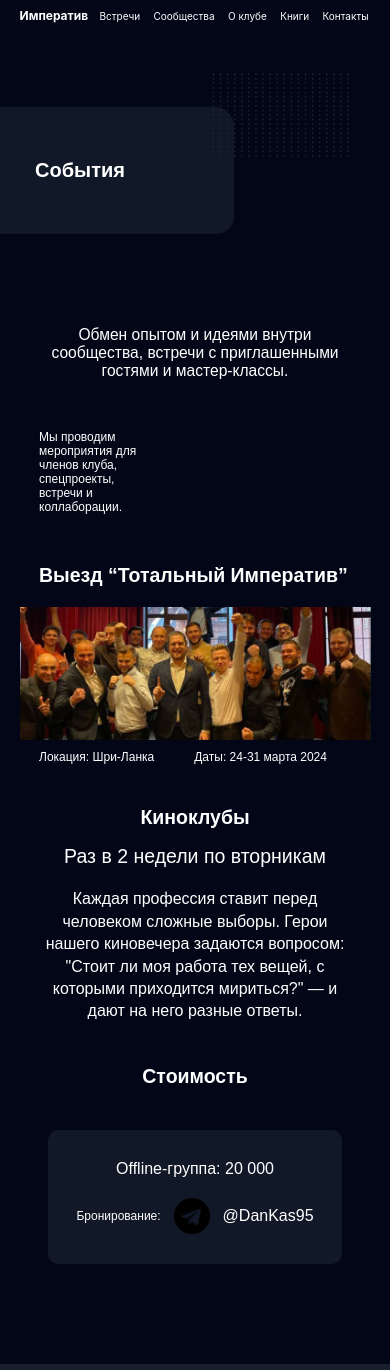
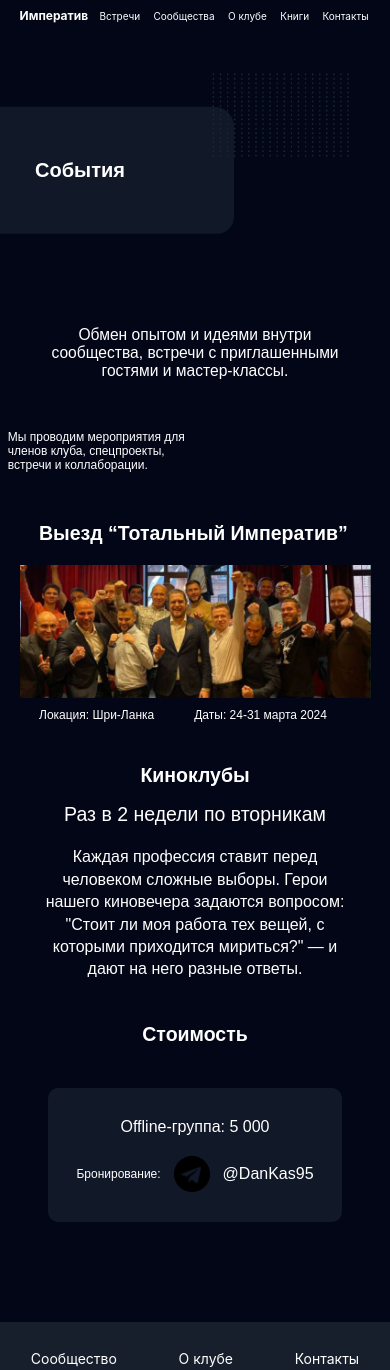
Before and after one commit to paladiandrew/Imperative, a React (Create React App) app: page /meetings in a window 390 px wide. Shown: the top 1370 px of the page. Built offline with nearby package versions, Linux system fonts and the light colour scheme.

Commit message:
глобальное обновление - третьи правки

```diff
--- a/package.json
+++ b/package.json
@@ -1,6 +1,6 @@
 {
   "name": "imperative",
-  "version": "0.1.2",
+  "version": "0.1.3",
   "private": true,
   "dependencies": {
     "@testing-library/dom": "^10.4.0",
--- a/src/pages/about.jsx
+++ b/src/pages/about.jsx
@@ -109,7 +109,7 @@ const About = () => {
                 </div>
                 <div className="membership-item">
                     <p>За полгода</p>
-                    <p>Online-группа: 60 000</p>
+                    <p>Online-группа: 48 000</p>
                     <p>Offline-группа: 80 000</p>
                 </div>
             </div>
--- a/src/pages/meetings.jsx
+++ b/src/pages/meetings.jsx
@@ -55,7 +55,7 @@ const Meetings = () => {
 
       {/* Компонент 11 - обновленная версия */}
 <div className="meetings-price-block">
-  <p className="meetings-price-offline">Offline-группа: 20 000</p>
+  <p className="meetings-price-offline">Offline-группа: 5 000</p>
   <div className="meetings-booking">
     <span className="meetings-booking-text">Бронирование:</span>
     <img src={tgIcon} alt="Telegram" className="meetings-tg-icon" />
--- a/src/styles/footer.css
+++ b/src/styles/footer.css
@@ -110,9 +110,9 @@
     }
     /* Адаптируем ваши идеальные значения под мобилки */
     .footer-icon:first-child {
-        left: calc(25% - 17px);
+        left: calc(30% - 17px);
     }
     .footer-icon:last-child {
-        left: calc(79% - 17px);
+        left: calc(70% - 17px);
     }
 }
--- a/src/styles/meetings.css
+++ b/src/styles/meetings.css
@@ -58,7 +58,7 @@
 
 /* Компонент 3 */
 .meetings-description {
-    width: 30%;
+    width: 50%;
     margin-left: 10%;
     margin-top: 50px;
 }
@@ -189,6 +189,9 @@
     }
 }
 @media (max-width: 480px) {
+    .meetings-description {
+        margin-left: 2%;
+    }
 .meetings-main-title {
     font-size: clamp(20px, 5vw, 24px) !important;
   }
```
